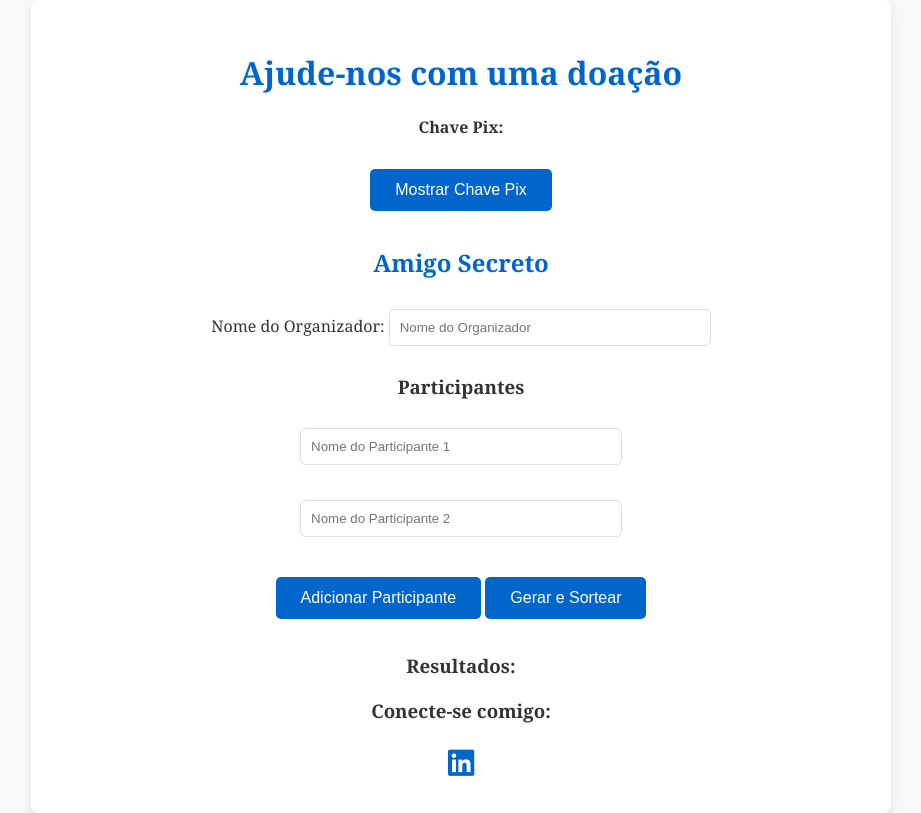
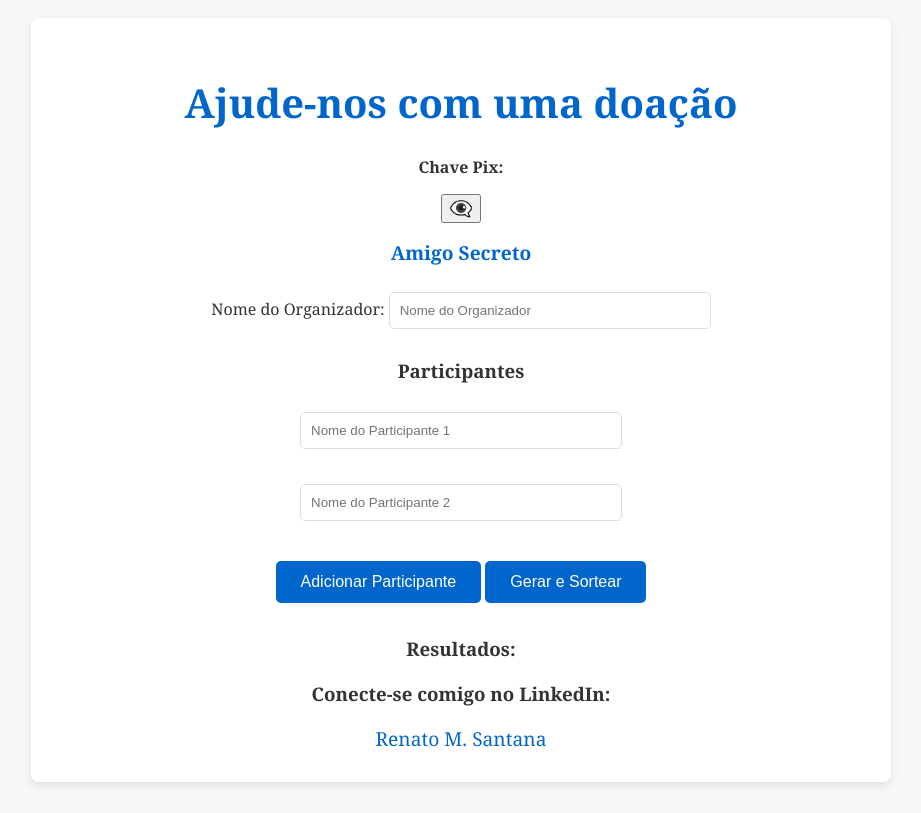
Before and after one commit to renatomsantana/Amigo-Secreto, a plain HTML site: page index.html in a window 1280 px wide. Shown: the whole page, without its empty margins (179-1100 px from the left). Drawn offline with Linux system fonts and the light colour scheme.

Commit message:
Update index.html

```diff
--- a/index.html
+++ b/index.html
@@ -25,8 +25,13 @@
             box-shadow: 0 4px 10px rgba(0, 0, 0, 0.1);
             text-align: center;
         }
-        h1, h2 {
+        h1 {
             color: #0066cc; /* Cor azul */
+            font-size: 2.5em; /* Aumentando o tamanho do título */
+        }
+        h2 {
+            color: #0066cc; /* Cor azul */
+            font-size: 1.2em; /* Diminuindo o tamanho da doação */
         }
         .button {
             background-color: #0066cc; /* Cor azul */
@@ -69,14 +74,23 @@
             border-radius: 5px;
             margin-bottom: 10px;
         }
-        .linkedin-icon {
-            font-size: 30px;
+        .linkedin-link {
             color: #0066cc;
+            font-size: 1.2em;
             text-decoration: none;
             margin-top: 20px;
             transition: color 0.3s;
         }
-        .linkedin-icon:hover {
+        .linkedin-link:hover {
+            color: #005bb5;
+        }
+        .pix-toggle {
+            font-size: 1.2em;
+            cursor: pointer;
+            color: #0066cc;
+            transition: color 0.3s;
+        }
+        .pix-toggle:hover {
             color: #005bb5;
         }
     </style>
@@ -85,7 +99,7 @@
     <div class="container">
         <h1>Ajude-nos com uma doação</h1>
         <p><strong>Chave Pix:</strong> <span id="pix-key">ab0dcb1d-f050-4cb8-9837-e7173fe937b1</span></p>
-        <button class="button" id="togglePix">Mostrar Chave Pix</button>
+        <button class="pix-toggle" id="togglePix">👁️‍🗨️</button>
 
         <h2>Amigo Secreto</h2>
         <label for="organizer">Nome do Organizador:</label>
@@ -107,10 +121,8 @@
         <h3>Resultados:</h3>
         <ul id="results"></ul>
 
-        <h3>Conecte-se comigo:</h3>
-        <a href="https://www.linkedin.com/in/renato-m-santana-aa20601b9/" target="_blank" class="linkedin-icon">
-            <i class="fab fa-linkedin"></i> <!-- Ícone do LinkedIn -->
-        </a>
+        <h3>Conecte-se comigo no LinkedIn:</h3>
+        <a href="https://www.linkedin.com/in/renato-m-santana-aa20601b9/" target="_blank" class="linkedin-link">Renato M. Santana</a>
     </div>
 
     <script>
@@ -157,10 +169,10 @@
         togglePixBtn.addEventListener('click', () => {
             if (pixKey.style.display === 'none') {
                 pixKey.style.display = 'inline';
-                togglePixBtn.textContent = 'Ocultar Chave Pix';
+                togglePixBtn.textContent = '👁️‍🗨️'; // Mostrar a chave Pix
             } else {
                 pixKey.style.display = 'none';
-                togglePixBtn.textContent = 'Mostrar Chave Pix';
+                togglePixBtn.textContent = '👁️‍🗨️'; // Ocultar a chave Pix
             }
         });
 
@@ -176,7 +188,5 @@
         }
     </script>
 
-    <!-- Adicionando o ícone do LinkedIn -->
-    <script src="https://kit.fontawesome.com/a076d05399.js"></script>
 </body>
 </html>
```
